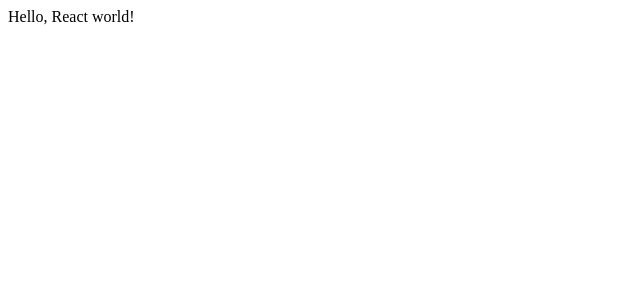
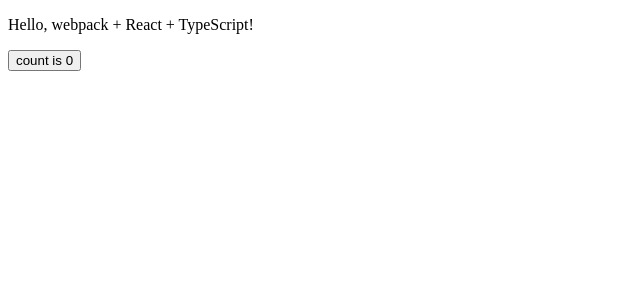
Before and after one commit to lyoz/practice-typescript-react, a React app: page / in a window 1280 px wide. Shown: the top 300 px of the page, without its empty margins (0-640 px from the left). Built offline with nearby package versions, Linux system fonts and the light colour scheme.

Commit message:
migrate to React 18

```diff
--- a/src/App.tsx
+++ b/src/App.tsx
@@ -1,5 +1,14 @@
-import React from "react";
+import { useState } from "react";
 
-const App: React.FC = () => <div>Hello, React world!</div>;
+export const App = () => {
+  const [count, setCount] = useState(0);
 
-export default App;
+  return (
+    <div>
+      <p>Hello, webpack + React + TypeScript!</p>
+      <button onClick={() => setCount((count) => count + 1)}>
+        count is {count}
+      </button>
+    </div>
+  );
+};
--- a/src/index.tsx
+++ b/src/index.tsx
@@ -1,5 +1,13 @@
-import React from "react";
-import ReactDOM from "react-dom";
-import App from "./App";
+import { StrictMode } from "react";
+import { createRoot } from "react-dom/client";
+import { App } from "./App";
 
-ReactDOM.render(<App />, document.getElementById("root"));
+const container = document.getElementById("root");
+if (!container) throw new Error("Failed to find the root element");
+
+const root = createRoot(container);
+root.render(
+  <StrictMode>
+    <App />
+  </StrictMode>
+);
```
